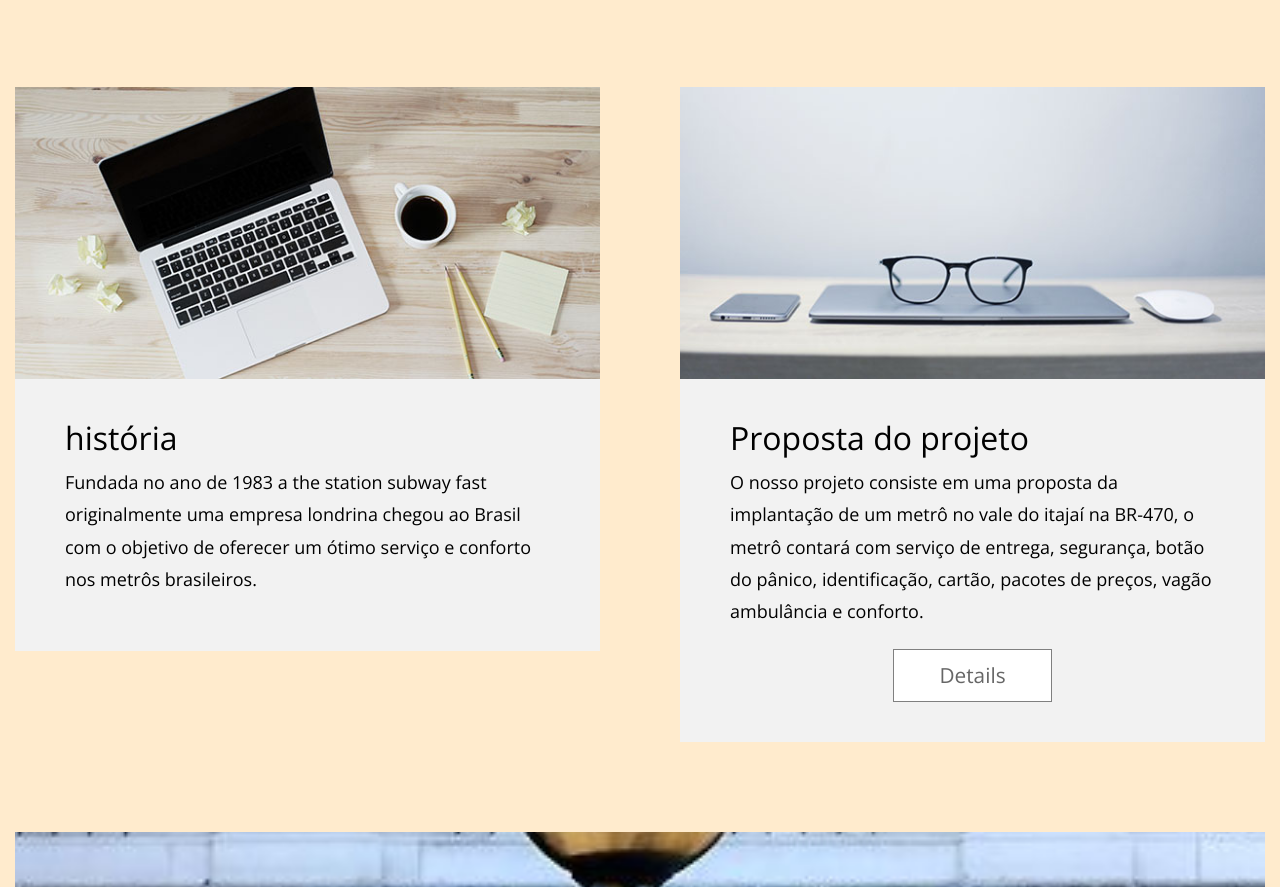
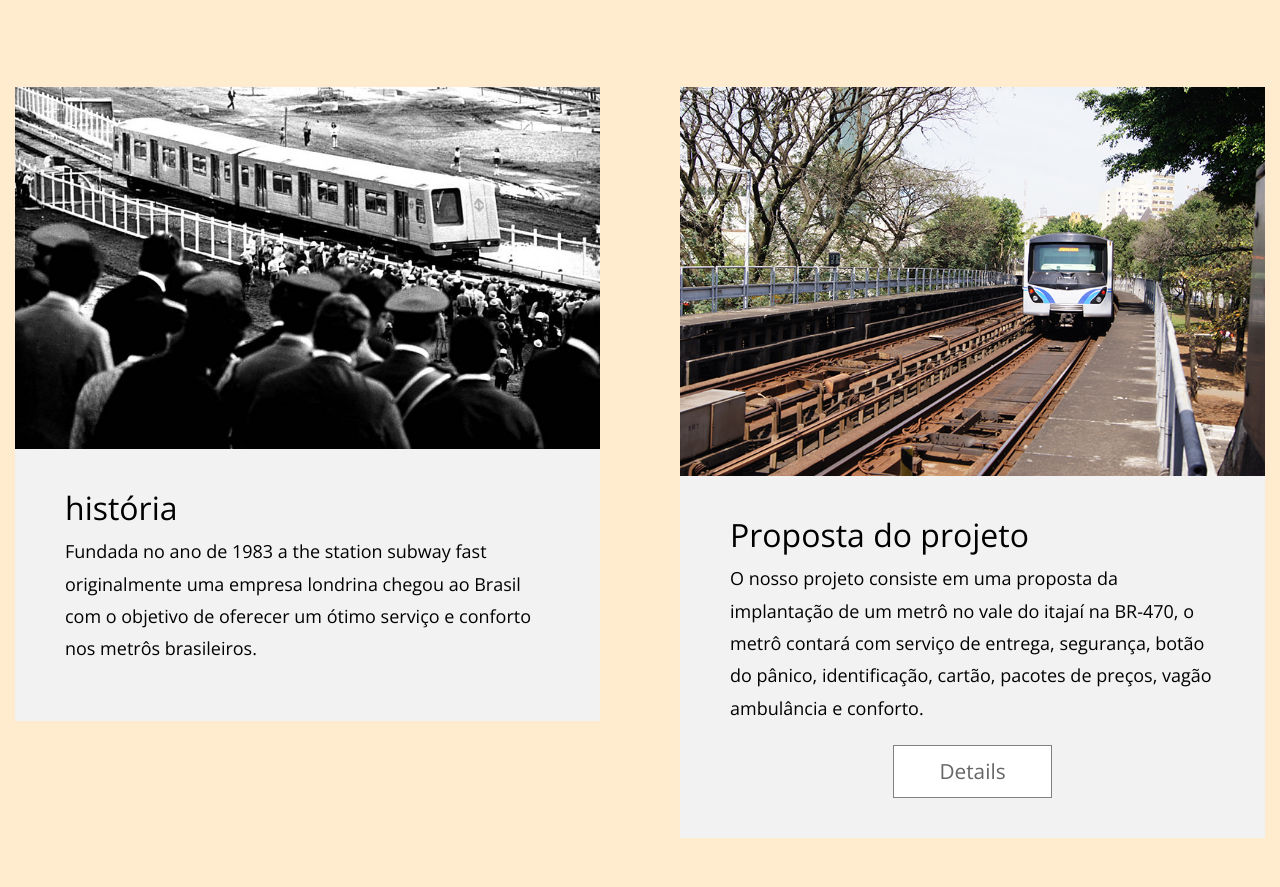
Before and after one commit to Yasmin1003/yasmin1003.github.io, a plain HTML site: page index.html in a window 1280 px wide. Shown: the part 1251-2138 px from the top of the page. Drawn offline with nearby package versions, Linux system fonts and the light colour scheme.

Commit message:
alteração de imagem

```diff
--- a/index.html
+++ b/index.html
@@ -166,7 +166,7 @@
             <div class="row">
                 <div class="col-md-6 tm-mb-sm-4 tm-2col-l">
                     <div class="image">
-                        <img src="img/tm-img-1.jpg" class="img-fluid" />
+                        <img src="img/189017-970x600-1.jpeg" class="img-fluid" />
                     </div>
                     <div class="tm-box-3">
                         <h2>história</h2>
@@ -178,7 +178,7 @@
                 </div>
                 <div class="col-md-6 tm-2col-r">
                     <div class="image">
-                        <img src="img/tm-img-2.jpg" class="img-fluid" />
+                        <img src="img/metro-sp.jpg" class="img-fluid" />
                     </div>
                     <div class="tm-box-3">
                         <header>
```
Also changed, not shown: img/189017-970x600-1.jpeg (added), img/metro-sp.jpg (added).
